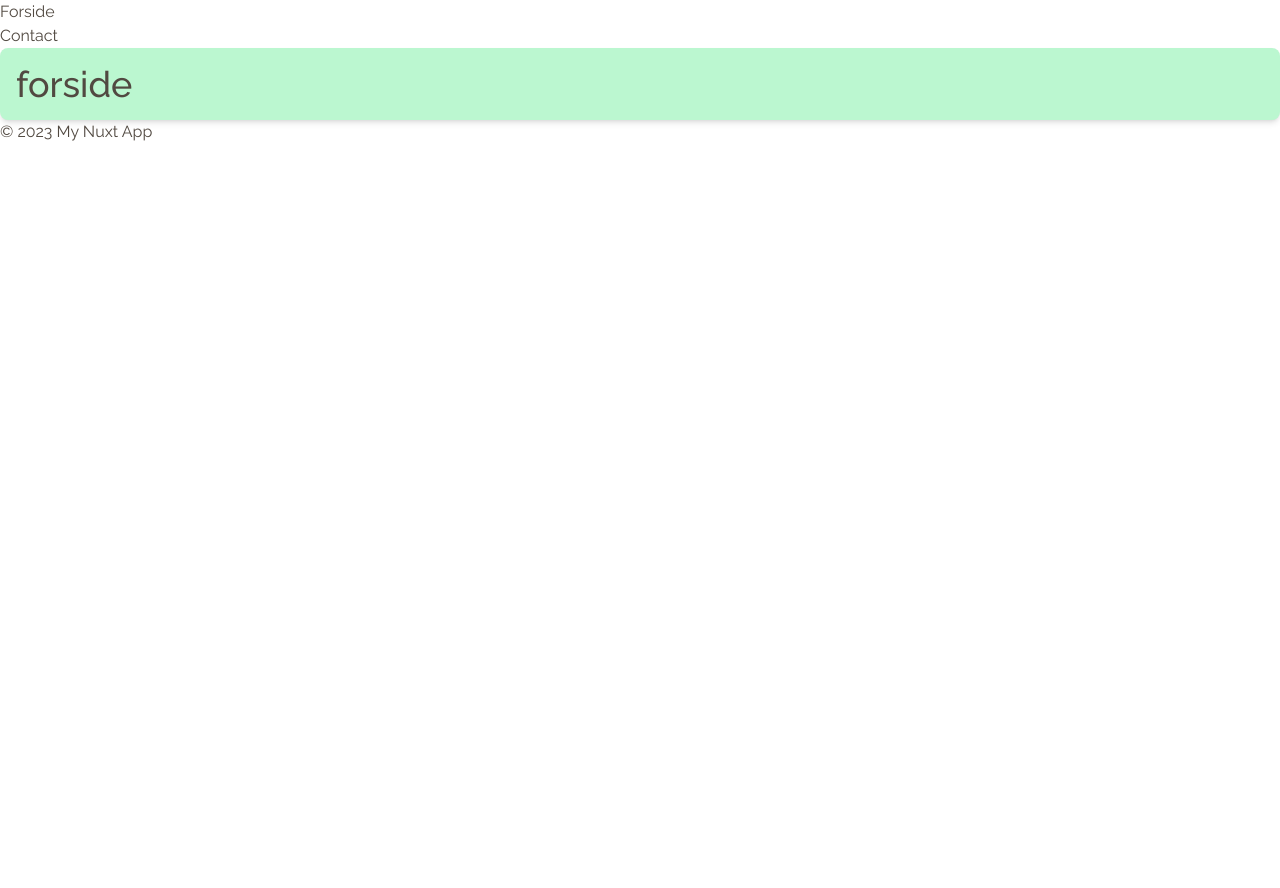
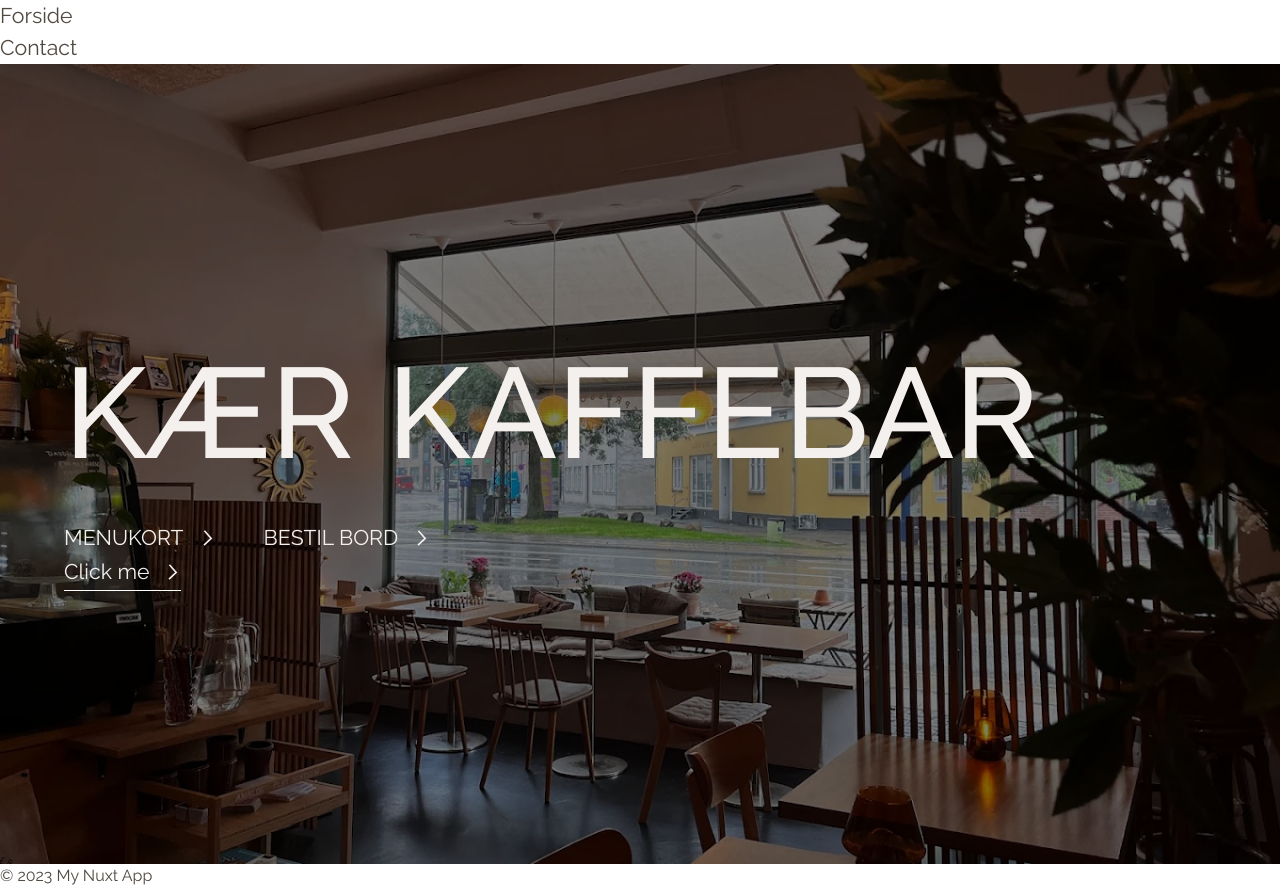
Before and after one commit to julievictoria98/k-r-kaffebar, a Nuxt app in the folder nuxt-app/: page / in a window 1280 px wide. Before the commit the page ends 800 px from the top, so only its background shows below. Built offline with nearby package versions, Linux system fonts and the light colour scheme.

Commit message:
made hero on desktop and made primary and secondarybutton

```diff
--- a/nuxt-app/assets/main.scss
+++ b/nuxt-app/assets/main.scss
@@ -85,7 +85,8 @@ h5 {
   }
 }
 
-h6 {
+h6,
+a {
   font-size: 1rem;
   @media screen and (min-width: 768px) {
     font-size: 1.33rem;
@@ -100,13 +101,27 @@ p {
 }
 
 #hero {
-  background-image: url(../public/images/brunch-plate.png);
+  background-image: url(../public/images/store-inside.webp);
   background-size: cover;
   background-position: center;
   background-repeat: no-repeat;
   height: 100vh;
   color: var(--secondary);
   grid-column: 1 / -1;
+
+  & > * {
+    position: relative;
+    z-index: 2;
+  }
+
+  &:before {
+    content: "";
+    position: absolute;
+    inset: 0;
+    background-color: black;
+    opacity: 0.5;
+    z-index: 1;
+  }
 }
 
 .no-padding {
--- a/nuxt-app/components/Hero.vue
+++ b/nuxt-app/components/Hero.vue
@@ -1,18 +1,21 @@
+<script setup lang="ts"></script>
+
 <template>
-  <article class="content">
+  <article class="content no-padding">
     <div
       id="hero"
-      class="h-screen flex items-center justify-center backdrop-blur-md col-span-full no-padding"
+      class="h-screen flex flex-col justify-center backdrop-blur-md col-span-full p-16"
     >
-      <div class="text-center">
-        <h1 class="display">Welcome to Our Website</h1>
-        <NuxtLink
-          to="/contact"
-          class="bg-blue-600 text-white py-2 px-4 rounded hover:bg-blue-700 transition duration-300"
-          >Get Started</NuxtLink
-        >
+      <h1 class="display">KÆR KAFFEBAR</h1>
+      <div class="flex gap-12 mt-8">
+        <UiSecondaryButton text="MENUKORT" href="/contact"></UiSecondaryButton>
+        <UiSecondaryButton
+          text="BESTIL BORD"
+          href="/contact"
+        ></UiSecondaryButton>
       </div>
-      <SecondaryCTA />
+
+      <PrimaryButton text="Click me" href="/contact"></PrimaryButton>
     </div>
   </article>
 </template>
--- /dev/null
+++ b/nuxt-app/components/ui/PrimaryButton.vue
@@ -0,0 +1,29 @@
+<template>
+  <div
+    class="group border-b border-white pb-0.5 flex gap-4 items-center w-fit cursor-pointer"
+  >
+    <NuxtLink :to="href" class="primary-button">
+      {{ text }}
+    </NuxtLink>
+    <img
+      class="w-4 h-4 transition-transform duration-300 group-hover:translate-x-1"
+      src="../../public/images/white-arrow.svg"
+      alt="white arrow"
+    />
+  </div>
+</template>
+
+<script setup>
+defineProps({
+  text: {
+    type: String,
+    default: "Click me",
+  },
+  href: {
+    type: String,
+    required: true,
+  },
+});
+</script>
+
+<style></style>
--- /dev/null
+++ b/nuxt-app/components/ui/SecondaryButton.vue
@@ -0,0 +1,27 @@
+<template>
+  <div class="group pb-0.5 flex gap-4 items-center w-fit cursor-pointer">
+    <NuxtLink :to="href" class="primary-button">
+      {{ text }}
+    </NuxtLink>
+    <img
+      class="w-4 h-4 transition-transform duration-300 group-hover:translate-x-1"
+      src="../../public/images/white-arrow.svg"
+      alt="white arrow"
+    />
+  </div>
+</template>
+
+<script setup>
+defineProps({
+  text: {
+    type: String,
+    default: "Click me",
+  },
+  href: {
+    type: String,
+    required: true,
+  },
+});
+</script>
+
+<style></style>
--- a/nuxt-app/layouts/default.vue
+++ b/nuxt-app/layouts/default.vue
@@ -1,5 +1,5 @@
 <template>
-  <div>
+  <body>
     <header class="header">
       <nav class="navbar">
         <ul class="navbar-list">
@@ -16,5 +16,5 @@
     <footer class="footer">
       <p>&copy; 2023 My Nuxt App</p>
     </footer>
-  </div>
+  </body>
 </template>
--- a/nuxt-app/pages/index.vue
+++ b/nuxt-app/pages/index.vue
@@ -1,5 +1,5 @@
 <template>
   <div>
-    <h1 class="bg-green-200 text-4xl p-4 rounded-lg shadow-md">forside</h1>
+    <Hero />
   </div>
 </template>
```
Also changed, not shown: nuxt-app/public/images/store-inside.webp (added).
